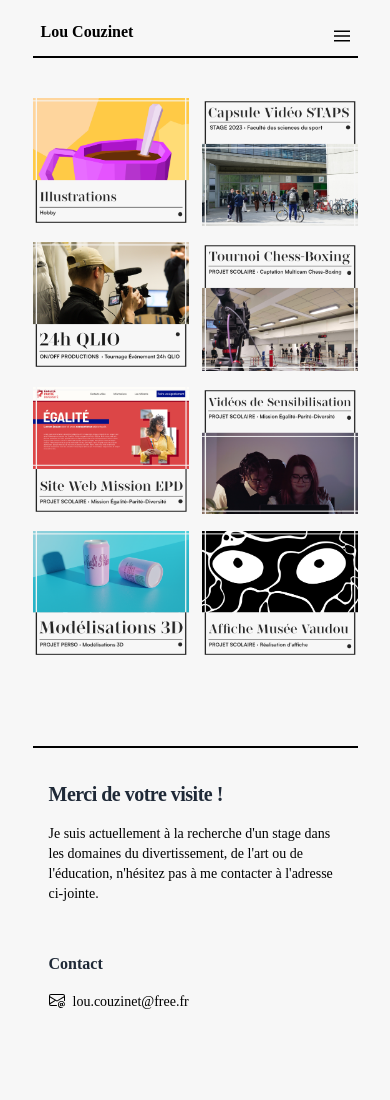
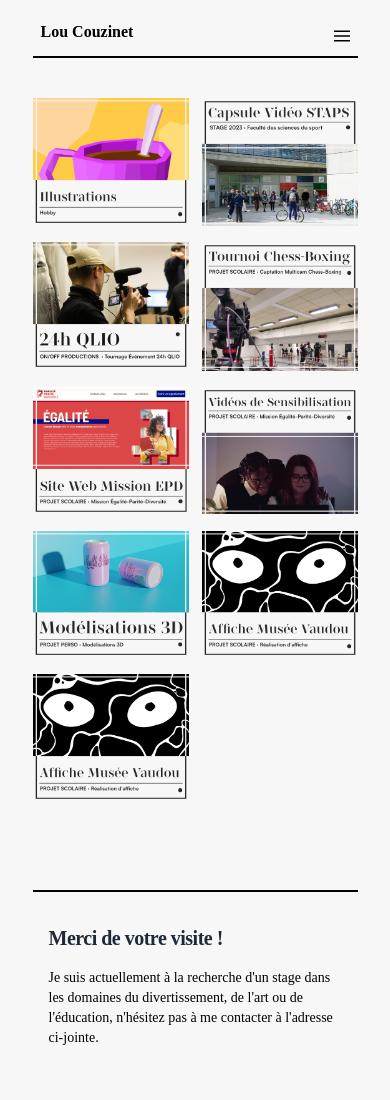
Before and after one commit to LouCouzinet/LouCouzinet.portfolio, a website: page index.html in a window 390 px wide. Shown: the top 1100 px of the page. Before the commit the page ends 1060 px from the top, so only its background shows below. Drawn offline with Linux system fonts and the light colour scheme.

Commit message:
Update index.html

```diff
--- a/index.html
+++ b/index.html
@@ -101,6 +101,9 @@
                 <div class=" h-fit w-[48%] lg:w-[31.666667%]">
                     <a href="voodoo.html"> <img class="object-fill" src="img/min_vodoo.jpg" /></a>
                 </div>
+                <div class=" h-fit w-[48%] lg:w-[31.666667%]">
+                    <a href="voodoo.html"> <img class="object-fill" src="img/min_vodoo.jpg" /></a>
+                </div>
             </section>
 
             <section>
```
